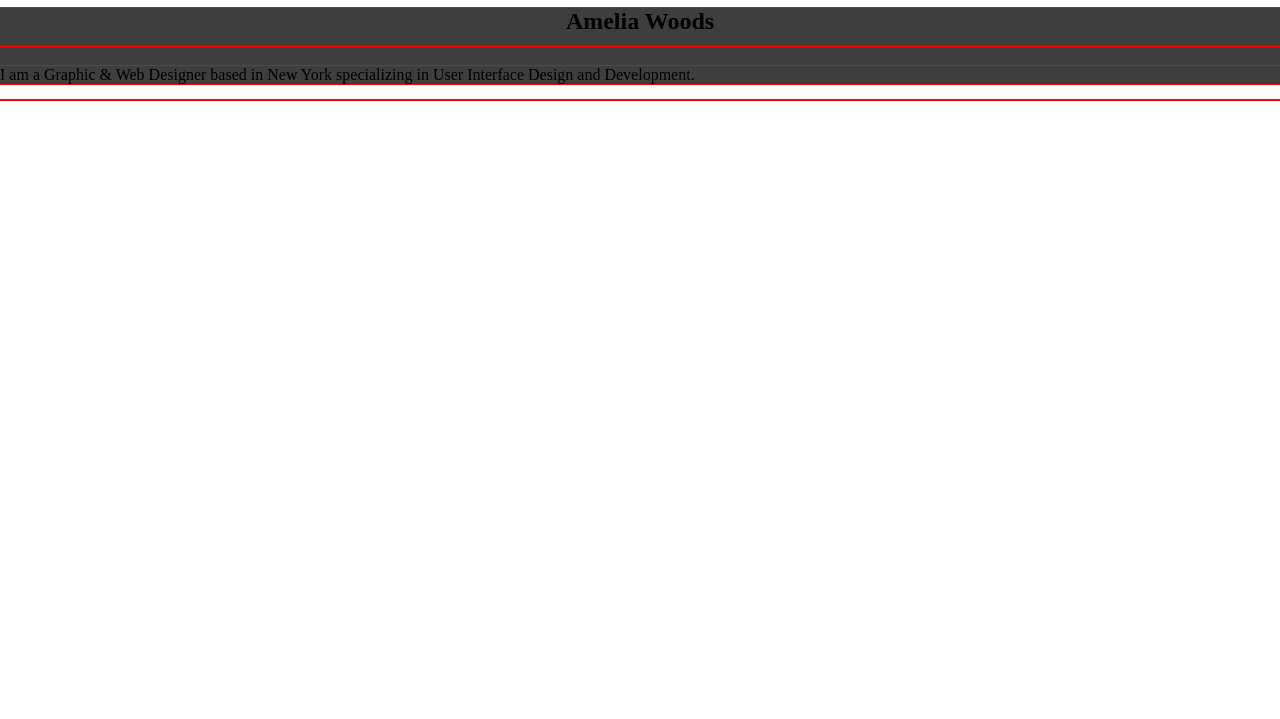
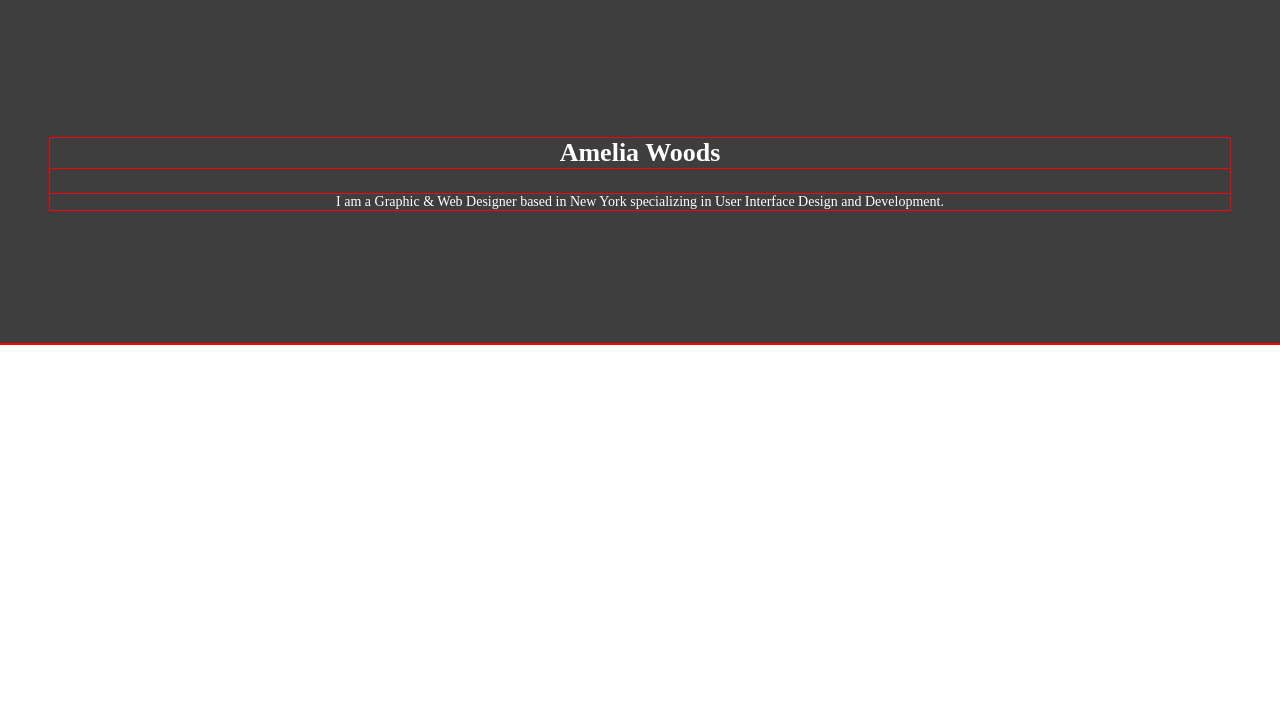
Before and after one commit to AntonMuzychenko/goit-fe-course, a plain HTML site: page start teach/index.html in a window 1280 px wide. Shown: the part 81-800 px from the top of the page. Drawn offline with Linux system fonts and the light colour scheme; a web font is replaced by a local one.

Commit message:
Module-1 complete

```diff
--- a/start teach/css/style.css
+++ b/start teach/css/style.css
@@ -11,7 +11,7 @@ body{
 }
 .container{
     width: 1180px;
-    margin: auto;
+    margin: 0 auto;
 }
 /*start header*/
 .header {
@@ -44,18 +44,28 @@ body{
    text-transform: uppercase;
    font-size: 12px;
    display: inline;
+   font-weight: bold;
 }
 a:hover {
-    background:  #1abc9c;;
+    background:  #10c9c3;;
     columns: #191919;
 }
-.banner-container{
-    background-color: #3e3e3e
+.banner {
+    background-color: #3e3e3e;
+    padding-top: 128px;
+    padding-bottom: 120px;
+}
+.name{
+    text-align: center;
+    color:#ffffff;
+    font-size: 26px;
+    margin-bottom: 26px;
+}
+p{
+    text-align: center;
+    box-sizing: border-box;
+    color: #ffffff;
+    font-family: NunitoSans Regular;
+    font-size: 14px;
 
 }
-
-h2{
-    text-align: center;
-    height:38px;
-
-}
--- a/start teach/index.html
+++ b/start teach/index.html
@@ -30,12 +30,14 @@
         </header>
 
         <main>
-        <section class="banner-container">
-            <h2>Amelia Woods</h2>
+        <section class="banner" >
+            <div class="container">
+            <h2 class="name">Amelia Woods</h2>
             <p>I am a Graphic & Web Designer based in New York specializing in User Interface Design and Development. </p>
+        </div>
         </section>
         <section class="numbers">
-            <div class=""></div>
+            <div class="."></div>
 
         </section>
     </main>
```
Also changed, not shown: html-css/module-1/index.html (+3 -11 lines), start teach/img/pe-7s-clock@1X.png (added), start teach/img/pe-7s-like@1X.png (added), start teach/img/pe-7s-portfolio@1X.png (added), start teach/img/pe-7s-star@1X.png (added), 1 other file.
